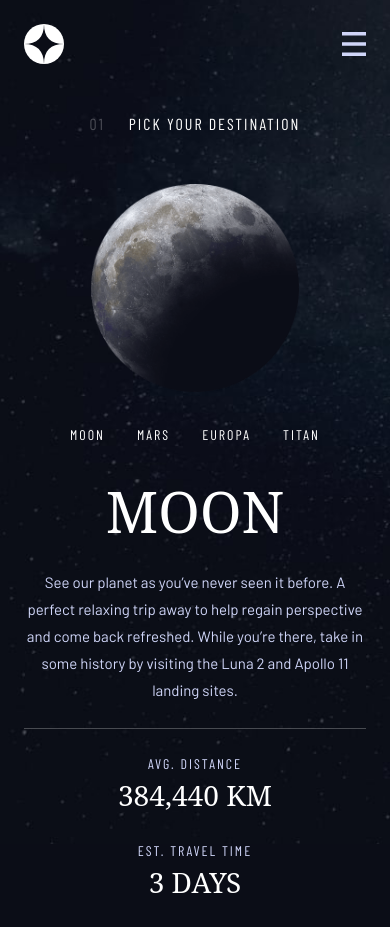
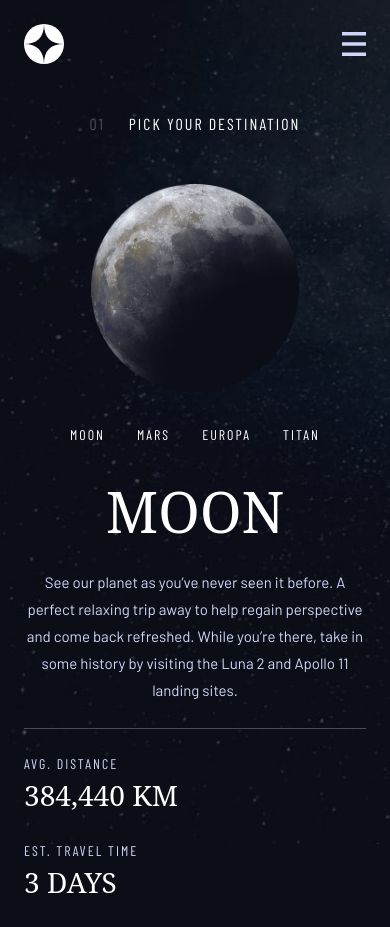
Before and after one commit to 11amanraj/space-tourism, a Next.js app: page /destination in a window 390 px wide. Built offline with nearby package versions, Linux system fonts and the light colour scheme; a web font is replaced by a local one.

Commit message:
fixed css in destination >> page.tsx

```diff
--- a/app/destination/page.tsx
+++ b/app/destination/page.tsx
@@ -33,7 +33,7 @@ const page = () => {
     ]
   return (
     <>
-        <div className='text-preset-8 flex gap-6 justify-center sm:text-[20px] sm:justify-start md:text-[28px]'>
+        <div className='text-preset-8 flex gap-6 justify-center sm:text-[20px] sm:self-start md:text-[28px]'>
             <p className='opacity-25'>01</p>
             <p>PICK YOUR DESTINATION</p>
         </div>
@@ -55,12 +55,12 @@ const page = () => {
                 <div className='h-[1px] opacity-25 bg-secondary'></div>
                 <ul className='text-center flex flex-col gap-6 sm:flex-row sm:justify-between'>
                     <li>
-                        <p className='text-tertiary text-preset-7'>AVG. DISTANCE</p>
-                        <p className='text-preset-6'>{planetary_bodies[0].distance.toUpperCase()}</p>
+                        <p className='text-tertiary text-preset-7 text-start'>AVG. DISTANCE</p>
+                        <p className='text-preset-6 text-start'>{planetary_bodies[0].distance.toUpperCase()}</p>
                     </li>
                     <li>
-                        <p className='text-tertiary text-preset-7'>EST. TRAVEL TIME</p>
-                        <p className='text-preset-6'>{planetary_bodies[0].travel_time.toUpperCase()}</p>
+                        <p className='text-tertiary text-preset-7 text-start'>EST. TRAVEL TIME</p>
+                        <p className='text-preset-6 text-start'>{planetary_bodies[0].travel_time.toUpperCase()}</p>
                     </li>
                 </ul>
             </div>
```
